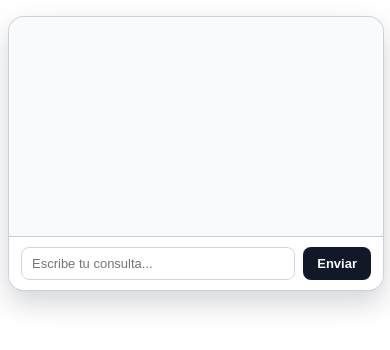
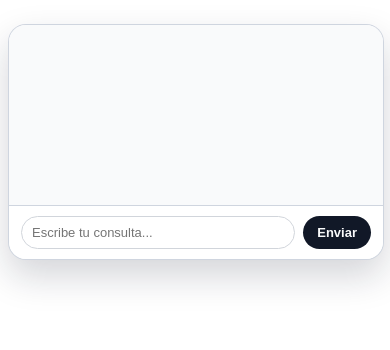
Before and after one commit to vima-vip/quizora-support-services, a Flask app: page /widget in a window 390 px wide. Shown: the top 350 px of the page. Run offline with Flask 3, Linux system fonts and the light colour scheme.

Commit message:
Refactor widget styles for improved layout and design
Updated styles for the chat widget, including header, payment link, and input/button areas. Enhanced responsiveness and visual elements.

```diff
--- a/static/widget.css
+++ b/static/widget.css
@@ -1,12 +1,12 @@
-/* CONTENEDOR PRINCIPAL DEL WIDGET */
+/* CONTENEDOR PRINCIPAL (ya lo tienes parecido) */
 .quizora-chat-widget {
   width: 100%;
   max-width: 420px;
   margin: 24px auto;
   background: #ffffff;
-  border-radius: 16px;
-  box-shadow: 0 12px 28px rgba(15, 23, 42, 0.18);
-  border: 1px solid rgba(148, 163, 184, 0.5);
+  border-radius: 18px;
+  box-shadow: 0 16px 36px rgba(15, 23, 42, 0.18);
+  border: 1px solid rgba(148, 163, 184, 0.45);
   display: flex;
   flex-direction: column;
   overflow: hidden;
@@ -14,60 +14,88 @@
   font-size: 13px;
 }
 
-/* ÁREA DE MENSAJES */
+/* Encabezado */
+.widget-header {
+  display: flex;
+  align-items: center;
+  gap: 10px;
+  padding: 10px 12px;
+  border-bottom: 1px solid rgba(148, 163, 184, 0.45);
+  background: #f9fafb;
+}
+
+.widget-header-logo {
+  width: 28px;
+  height: 28px;
+  border-radius: 50%;
+  background: #111827;
+  display: flex;
+  align-items: center;
+  justify-content: center;
+  color: #f9fafb;
+  font-weight: 700;
+  font-size: 14px;
+}
+
+.widget-header-text {
+  font-size: 13px;
+  font-weight: 600;
+  color: #111827;
+}
+
+/* Área de mensajes (como ya la tienes, pero dentro) */
 .chat-messages {
-  min-height: 220px;
-  max-height: 320px;
+  min-height: 180px;
+  max-height: 260px;
   padding: 10px 12px;
   background: #f9fafb;
   overflow-y: auto;
   box-sizing: border-box;
-  border-bottom: 1px solid rgba(148, 163, 184, 0.5);
 }
 
-/* Mensajes usuario/bot */
-.msg-user {
-  margin: 4px 0;
-  text-align: right;
-  color: #111827;
+/* Bloque del botón de pago */
+.payment-link-wrapper {
+  padding: 10px 12px 14px;
+  text-align: center;
+  background: #f9fafb;
+  border-top: 1px solid rgba(148, 163, 184, 0.35);
 }
 
-.msg-bot {
-  margin: 4px 0;
-  text-align: left;
-  color: #374151;
+.payment-link-text {
+  font-size: 12px;
+  color: #6b7280;
+  margin-bottom: 6px;
 }
 
-/* Link al formulario de suscripción */
-.chat-link {
+.payment-link-btn {
   display: inline-block;
-  margin-top: 8px;
-  padding: 6px 12px;
+  padding: 8px 18px;
   border-radius: 999px;
-  background: #7CFC77;     /* verde suave */
+  background: #7CFC77;
   color: #111827;
   text-decoration: none;
   font-size: 13px;
   font-weight: 600;
+  box-shadow: 0 8px 18px rgba(124, 252, 119, 0.5);
 }
 
-.chat-link:hover {
+.payment-link-btn:hover {
   background: #A0FF9A;
 }
 
-/* FILA DE INPUT + BOTÓN */
+/* Input + botón (ya lo tienes, refuerza) */
 .chat-input-row {
   display: flex;
   gap: 8px;
   padding: 10px 12px;
+  border-top: 1px solid rgba(148, 163, 184, 0.45);
   background: #ffffff;
 }
 
-/* Input de texto */
 #chat-input {
   flex: 1;
   padding: 8px 10px;
-  border-radius: 8px;
+  border-radius: 999px;
   border: 1px solid #d1d5db;
   font-size: 13px;
   box-sizing: border-box;
@@ -79,10 +107,9 @@
   box-shadow: 0 0 0 1px #7CFC77;
 }
 
-/* Botón Enviar */
 #chat-send {
   padding: 8px 14px;
-  border-radius: 8px;
+  border-radius: 999px;
   border: none;
   background: #111827;
   color: #f9fafb;
@@ -95,14 +122,15 @@
   background: #020617;
 }
 
-/* Responsivo */
-@media (max-width: 480px) {
-  .quizora-chat-widget {
-    max-width: 100%;
-    margin: 16px auto;
-  }
+/* Mensajes */
+.msg-user {
+  margin: 4px 0;
+  text-align: right;
+  color: #111827;
+}
 
-  .chat-messages {
-    max-height: 260px;
-  }
+.msg-bot {
+  margin: 4px 0;
+  text-align: left;
+  color: #374151;
 }
```
